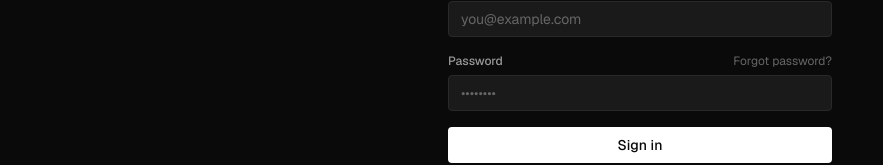
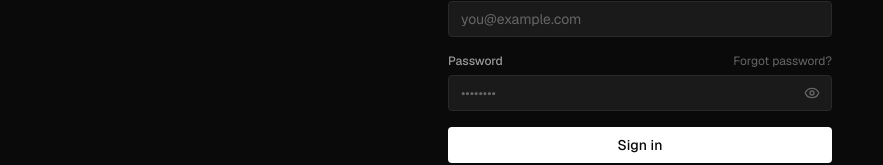
Before and after one commit to drewse/NoBrakesSports, a Next.js app: page /login in a window 1280 px wide. Shown: the part 329-494 px from the top of the page, without its empty margins (0-883 px from the left). Built offline with nearby package versions, Linux system fonts and the light colour scheme; no server answers.

Commit message:
password icon

```diff
--- a/app/(auth)/login/page.tsx
+++ b/app/(auth)/login/page.tsx
@@ -6,7 +6,7 @@
 import { useForm } from 'react-hook-form'
 import { zodResolver } from '@hookform/resolvers/zod'
 import { z } from 'zod'
-import { Loader2 } from 'lucide-react'
+import { Loader2, Eye, EyeOff } from 'lucide-react'
 import { Button } from '@/components/ui/button'
 import { Input } from '@/components/ui/input'
 import { Label } from '@/components/ui/label'
@@ -25,6 +25,7 @@
   const searchParams = useSearchParams()
   const { toast } = useToast()
   const [loading, setLoading] = useState(false)
+  const [showPassword, setShowPassword] = useState(false)
   const next = searchParams.get('next') ?? '/dashboard'
 
   const {
@@ -85,13 +86,24 @@
               Forgot password?
             </Link>
           </div>
+          <div className="relative">
             <Input
               id="password"
-            type="password"
+              type={showPassword ? 'text' : 'password'}
               placeholder="••••••••"
               autoComplete="current-password"
+              className="pr-10"
               {...register('password')}
             />
+            <button
+              type="button"
+              onClick={() => setShowPassword((v) => !v)}
+              className="absolute right-3 top-1/2 -translate-y-1/2 text-nb-400 hover:text-white transition-colors"
+              tabIndex={-1}
+            >
+              {showPassword ? <EyeOff className="h-4 w-4" /> : <Eye className="h-4 w-4" />}
+            </button>
+          </div>
           {errors.password && (
             <p className="text-xs text-destructive">{errors.password.message}</p>
           )}
--- a/app/(auth)/signup/page.tsx
+++ b/app/(auth)/signup/page.tsx
@@ -6,7 +6,7 @@
 import { useForm } from 'react-hook-form'
 import { zodResolver } from '@hookform/resolvers/zod'
 import { z } from 'zod'
-import { Loader2, Check } from 'lucide-react'
+import { Loader2, Check, Eye, EyeOff } from 'lucide-react'
 import { Button } from '@/components/ui/button'
 import { Input } from '@/components/ui/input'
 import { Label } from '@/components/ui/label'
@@ -30,6 +30,7 @@
   const { toast } = useToast()
   const [loading, setLoading] = useState(false)
   const [done, setDone] = useState(false)
+  const [showPassword, setShowPassword] = useState(false)
 
   const {
     register,
@@ -117,13 +118,24 @@
 
         <div className="space-y-1.5">
           <Label htmlFor="password">Password</Label>
+          <div className="relative">
             <Input
               id="password"
-            type="password"
+              type={showPassword ? 'text' : 'password'}
               placeholder="Min. 8 chars, uppercase, number"
               autoComplete="new-password"
+              className="pr-10"
               {...register('password')}
             />
+            <button
+              type="button"
+              onClick={() => setShowPassword((v) => !v)}
+              className="absolute right-3 top-1/2 -translate-y-1/2 text-nb-400 hover:text-white transition-colors"
+              tabIndex={-1}
+            >
+              {showPassword ? <EyeOff className="h-4 w-4" /> : <Eye className="h-4 w-4" />}
+            </button>
+          </div>
           {errors.password && (
             <p className="text-xs text-destructive">{errors.password.message}</p>
           )}
```
Lines whose indentation alone changed are shown as unchanged.
